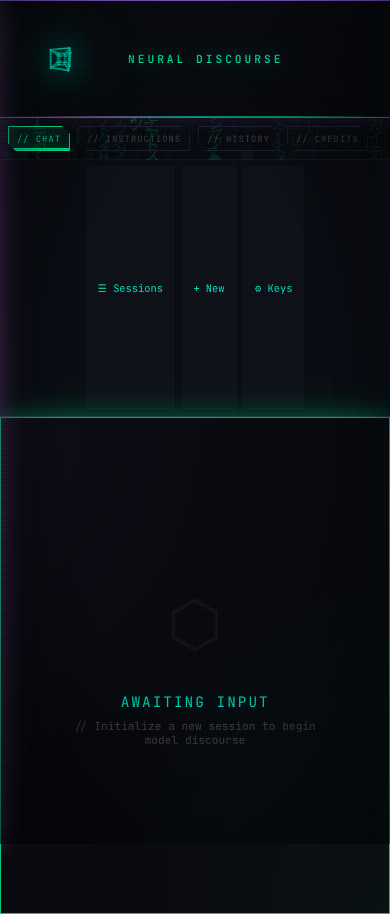
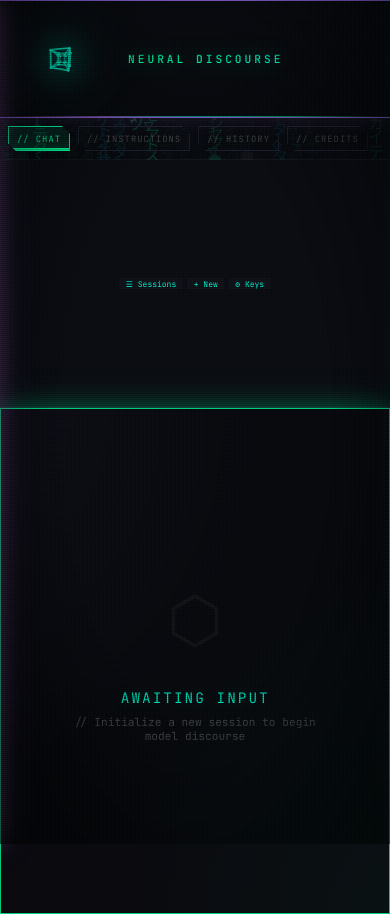
Before and after one commit to MckAnissa/neural-discourse, a Python web app: template app/templates/index.html in a window 390 px wide. Run offline with Jinja, Linux system fonts and the light colour scheme; the template is opened without the code that fills it, so the values that code supplies are empty.

Commit message:
Update models, add aligned/raw labels, fix mobile UI and conversation continuation

```diff
--- a/app/providers/anthropic.py
+++ b/app/providers/anthropic.py
@@ -20,19 +20,19 @@ class AnthropicProvider(BaseProvider):
                 id="claude-opus-4-5-20251101",
                 name="Claude Opus 4.5",
                 provider="anthropic",
-                description="Most capable, best for complex tasks",
+                description="Most capable, aligned",
             ),
             ModelInfo(
                 id="claude-sonnet-4-20250514",
                 name="Claude Sonnet 4",
                 provider="anthropic",
-                description="Best balance of speed and capability",
+                description="Balanced, aligned",
             ),
             ModelInfo(
                 id="claude-3-5-haiku-20241022",
                 name="Claude 3.5 Haiku",
                 provider="anthropic",
-                description="Fastest, most cost-effective",
+                description="Fast, aligned",
             ),
         ]
 
--- a/app/providers/gemini.py
+++ b/app/providers/gemini.py
@@ -24,19 +24,19 @@ class GeminiProvider(BaseProvider):
                 id="gemini-2.0-flash",
                 name="Gemini 2.0 Flash",
                 provider="gemini",
-                description="Latest, fastest Gemini model",
+                description="Fastest, aligned",
             ),
             ModelInfo(
                 id="gemini-1.5-pro",
                 name="Gemini 1.5 Pro",
                 provider="gemini",
-                description="Most capable, 1M context",
+                description="1M context, aligned",
             ),
             ModelInfo(
                 id="gemini-1.5-flash",
                 name="Gemini 1.5 Flash",
                 provider="gemini",
-                description="Fast and efficient",
+                description="Fast, aligned",
             ),
         ]
 
--- a/app/providers/xai.py
+++ b/app/providers/xai.py
@@ -25,19 +25,19 @@ class XAIProvider(BaseProvider):
                 id="grok-3-beta",
                 name="Grok 3 Beta",
                 provider="xai",
-                description="Latest Grok 3, most capable",
+                description="Most capable, less filtered",
             ),
             ModelInfo(
                 id="grok-2-1212",
                 name="Grok 2",
                 provider="xai",
-                description="Grok 2, less filtered",
+                description="Capable, less filtered",
             ),
             ModelInfo(
                 id="grok-beta",
                 name="Grok Beta",
                 provider="xai",
-                description="Fast and capable",
+                description="Fast, less filtered",
             ),
         ]
 
--- a/app/static/styles.css
+++ b/app/static/styles.css
@@ -1248,11 +1248,12 @@ body {
 /* Mobile Config Bar */
 .mobile-config {
     display: none;
-    padding: 0.35rem 0.5rem;
+    padding: 0.2rem 0.5rem;
     background: var(--bg-secondary);
     border-bottom: 1px solid var(--border-color);
-    gap: 0.4rem;
+    gap: 0.3rem;
     justify-content: center;
+    align-items: center;
 }
 
 @media (max-width: 900px) {
@@ -1262,14 +1263,17 @@ body {
 }
 
 .mobile-btn {
-    padding: 0.3rem 0.75rem;
+    padding: 0.1rem 0.4rem;
     background: var(--bg-tertiary);
     border: 1px solid var(--cyan-dim);
     color: var(--cyan-primary);
     font-family: var(--font-mono);
-    font-size: 0.65rem;
+    font-size: 0.5rem;
+    line-height: 1;
     cursor: pointer;
     transition: all 0.3s ease;
+    height: auto;
+    min-height: 0;
 }
 
 .mobile-btn:hover, .mobile-btn:active {
--- a/app/templates/index.html
+++ b/app/templates/index.html
@@ -157,7 +157,7 @@
 
                 <div class="form-group">
                     <label class="form-label">Model B</label>
-                    <textarea class="form-textarea" id="edit-system-b" readonly placeholder="null // raw"></textarea>
+                    <textarea class="form-textarea" id="edit-system-b" readonly placeholder="null"></textarea>
                 </div>
             </div>
 
@@ -325,7 +325,7 @@
                 </div>
 
                 <div class="form-group">
-                    <label class="form-label">Model A // Aligned</label>
+                    <label class="form-label">Model A</label>
                     <select class="form-select" id="new-model-a">
                         <!-- Populated by JS -->
                     </select>
@@ -337,7 +337,7 @@
                 </div>
 
                 <div class="form-group">
-                    <label class="form-label">Model B // Raw</label>
+                    <label class="form-label">Model B</label>
                     <select class="form-select" id="new-model-b">
                         <!-- Populated by JS -->
                     </select>
@@ -345,7 +345,7 @@
 
                 <div class="form-group">
                     <label class="form-label">Model B System</label>
-                    <textarea class="form-textarea" id="new-system-b" placeholder="// null for raw behavior"></textarea>
+                    <textarea class="form-textarea" id="new-system-b" placeholder="// optional instructions"></textarea>
                 </div>
 
                 <div class="form-group">
```
Also changed, not shown: app/providers/groq.py (+4 -4 lines), app/providers/openai.py (+4 -4 lines), app/routes/conversations.py (+6 -1 lines).
